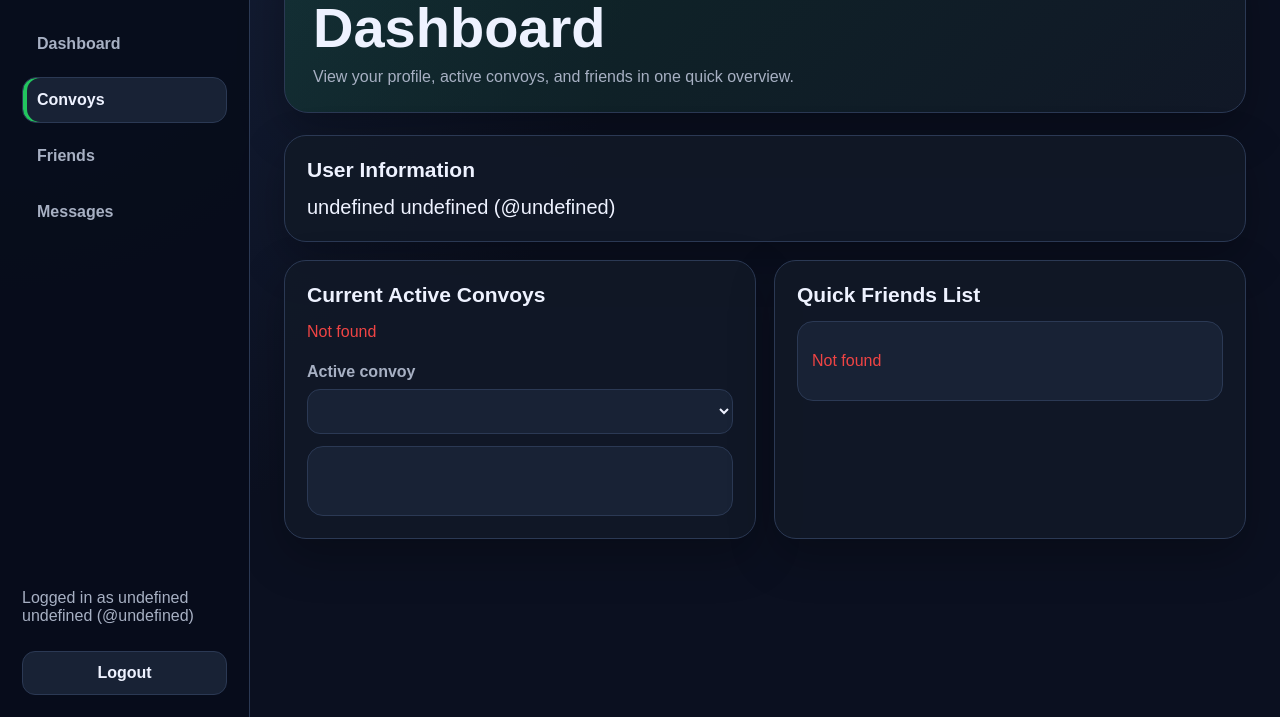
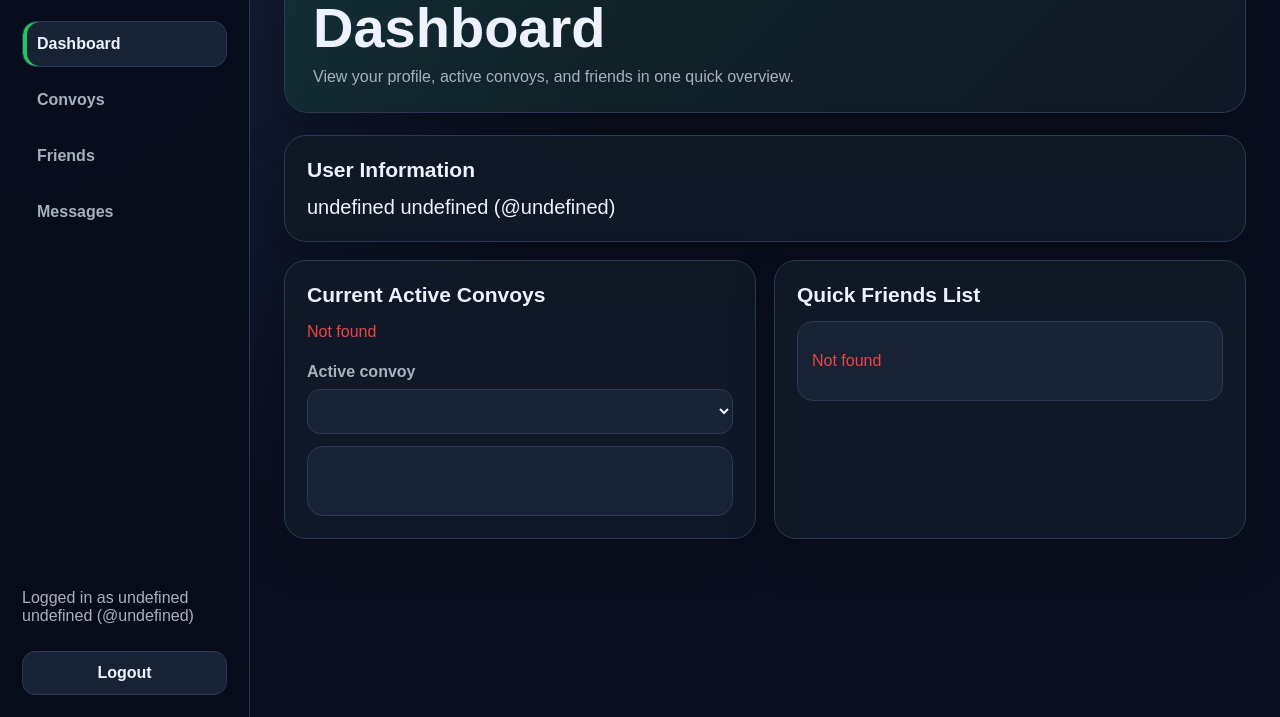
Before and after one commit to JMomen/Node-Service, a website with bundled scripts: page public/dashboard.html in a window 1280 px wide. Shown: the part 83-800 px from the top of the page. Built offline with nearby package versions, Linux system fonts and the light colour scheme; no server answers; sample sign-in values are in the browser's storage.

Commit message:
fix highlighted menu syntax

```diff
--- a/public/dashboard.html
+++ b/public/dashboard.html
@@ -17,9 +17,9 @@
     </div>
 
 <nav class="side-nav">
-  <a class="nav-link" href="/dashboard.html">Dashboard</a>
+  <a class="nav-link active" href="/dashboard.html">Dashboard</a>
 
-  <a class="nav-link active" href="/convoys.html" data-notify="convoys">
+  <a class="nav-link" href="/convoys.html" data-notify="convoys">
     Convoys
     <span class="notification-dot hidden"></span>
   </a>
```
Also changed, not shown: public/friends.html (+2 -2 lines), public/messages.html (+2 -2 lines).
